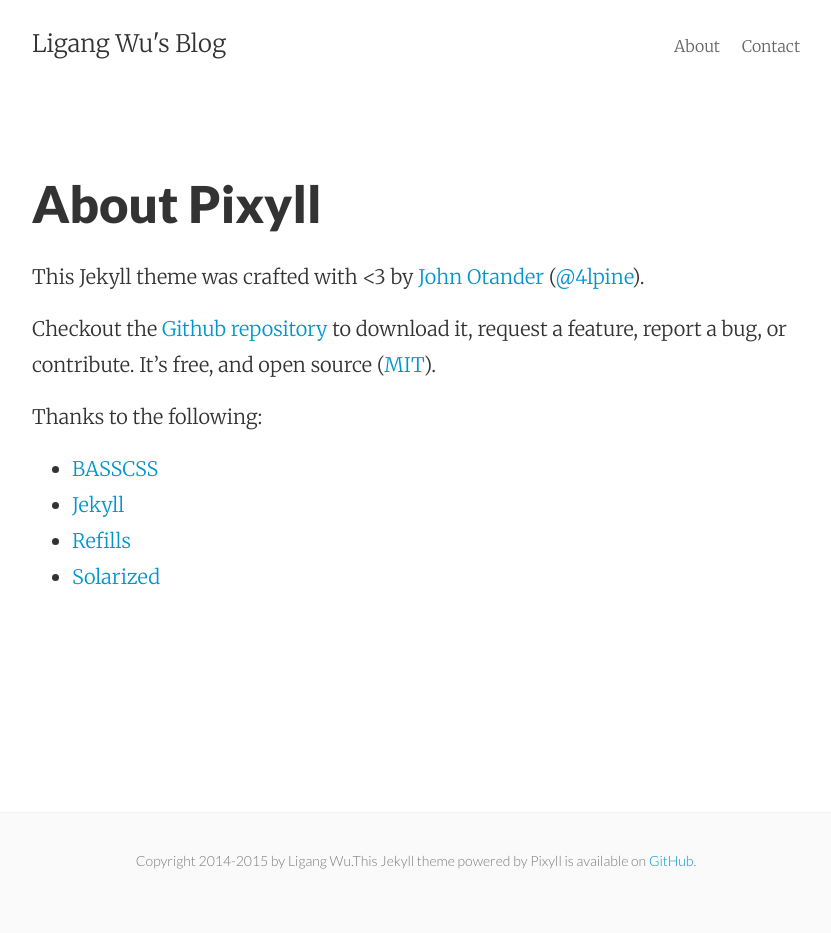
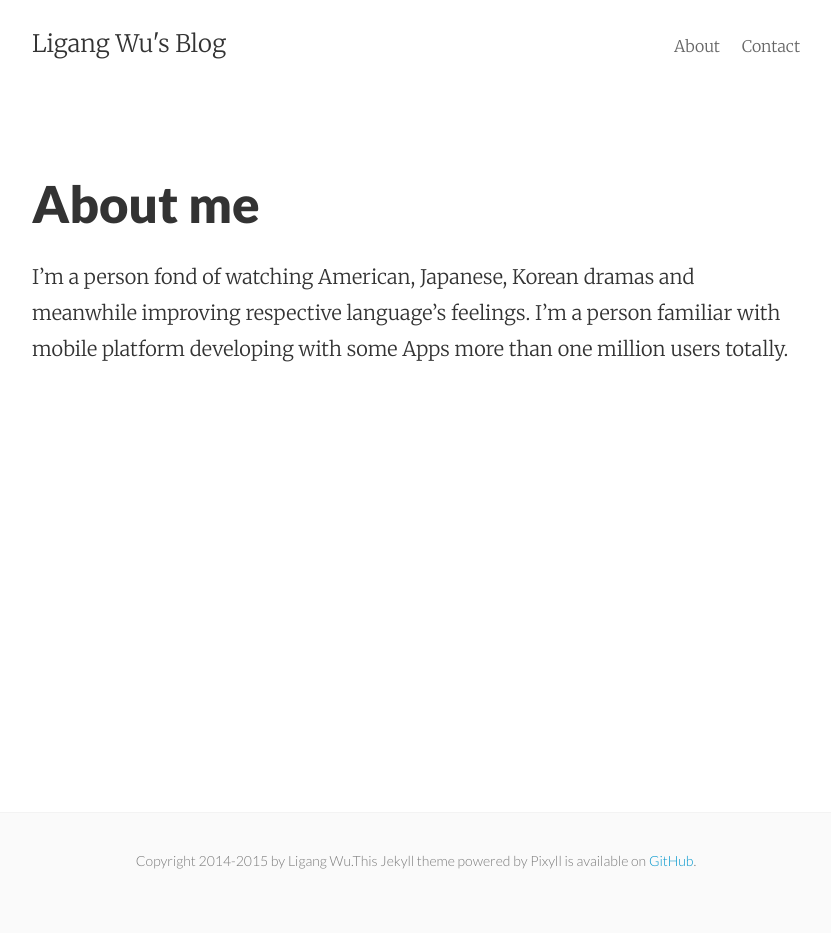
Before and after one commit to limitfan/limitfan.github.io, a Jekyll site: the page built from about.md, in a window 1280 px wide. Shown: the whole page, without its empty margins (224-1055 px from the left). Built offline with Jekyll 4.4.1, drawn with Linux system fonts in a browser that asks for light colours; Markdown is read by kramdown in place of the engine named in the settings.

Commit message:
modification of about file

```diff
--- a/about.md
+++ b/about.md
@@ -1,19 +1,8 @@
 ---
 layout: page
-title: About Pixyll
+title: About me
 permalink: /about/
 ---
 
-This Jekyll theme was crafted with <3 by [John Otander](http://johnotander.com)
-([@4lpine](https://twitter.com/4lpine)).
-
-Checkout the [Github repository](https://github.com/johnotander/pixyll) to download it,
-request a feature, report a bug, or contribute. It's free, and open source
-([MIT](http://opensource.org/licenses/MIT)).
-
-Thanks to the following:
-
-* [BASSCSS](http://basscss.com)
-* [Jekyll](http://jekyllrb.com)
-* [Refills](http://refills.bourbon.io/)
-* [Solarized](http://ethanschoonover.com/solarized)
+I'm a person fond of watching American, Japanese, Korean dramas and meanwhile improving respective language's feelings.
+I'm a person familiar with mobile platform developing with some Apps more than one million users totally.
```
